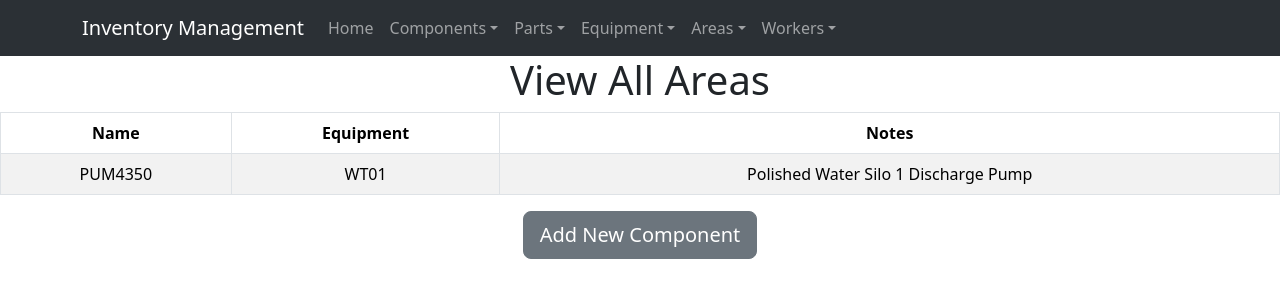
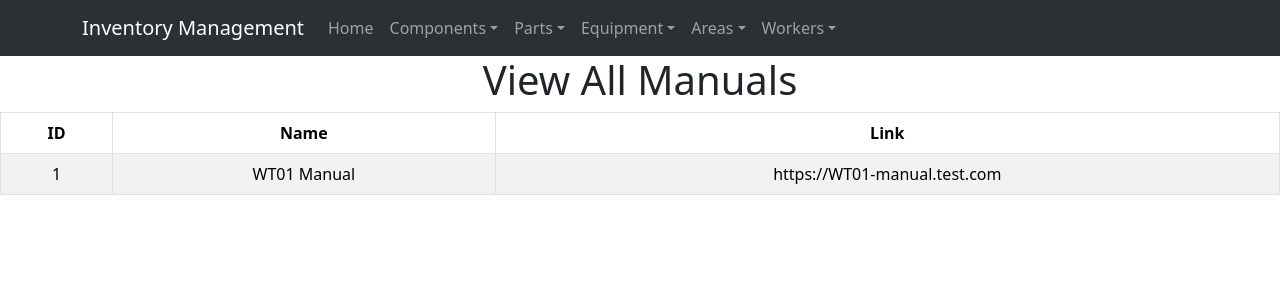
Before and after one commit to Bernaluc/LSDP-Inventory, a React (Create React App) app in the folder inventory/: page /view-manuals in a window 1280 px wide. Shown: the top 300 px of the page. Built offline with nearby package versions, Linux system fonts and the light colour scheme.

Commit message:
Completed ViewManuals page

```diff
--- a/inventory/src/pages/ViewManuals.js
+++ b/inventory/src/pages/ViewManuals.js
@@ -2,33 +2,29 @@ import React from "react";
 import Table from 'react-bootstrap/Table';
 import Button from 'react-bootstrap/Button';
 
-function ViewAreas() {
+function ViewManuals() {
     return (
         <div>
-            <h1>View All Areas</h1>
+            <h1>View All Manuals</h1>
             <Table striped bordered hover>
                 <thead>
                     <tr>
+                        <th>ID</th>
                         <th>Name</th>
-                        <th>Equipment</th>
-                        <th>Notes</th>
+                        <th>Link</th>
                     </tr>
                 </thead>
                 <tbody>
                     <tr>
-                        <td>PUM4350</td>
-                        <td>WT01</td>
-                        <td>Polished Water Silo 1 Discharge Pump</td>
+                        <td>1</td>
+                        <td>WT01 Manual</td>
+                        <td>https://WT01-manual.test.com</td>
                     </tr>
                 </tbody>
             </Table>
-            <Button href='/add-component' variant='secondary' size='lg'>
-                Add New Component
-            </Button>
-
         </div>
     )
 }
 
 
-export default ViewAreas;
+export default ViewManuals;
```
